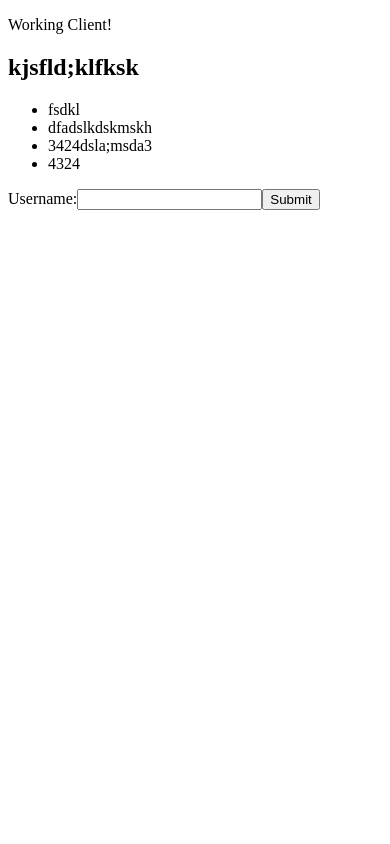
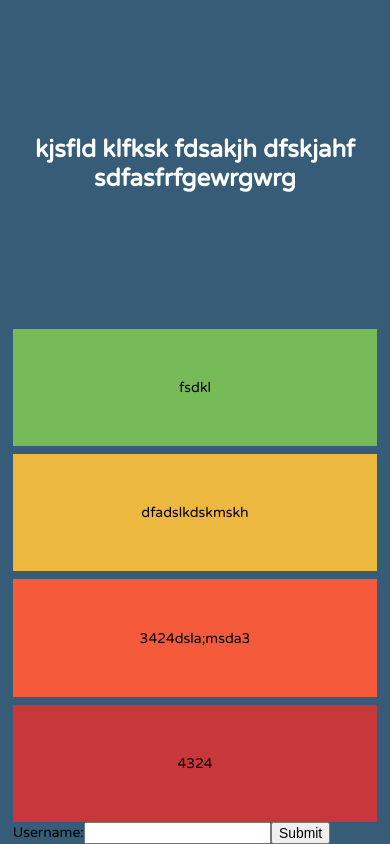
Before and after one commit to Quizster/quiz, a React app: page / in a window 390 px wide. Both pictures are taken after a click on the element "Client". Built offline with nearby package versions, Linux system fonts and the light colour scheme; the HTML template or start-up script is replaced by a standard one.

Commit message:
mobile view css

```diff
--- a/src/components/App.js
+++ b/src/components/App.js
@@ -58,7 +58,7 @@ class App extends React.Component {
       quizzes: [
         {
           id: 1,
-          question: "kjsfld;klfksk",
+          question: "kjsfld klfksk fdsakjh dfskjahf sdfasfrfgewrgwrg",
           answers: {
             1: "fsdkl",
             2: "dfadslkdskmskh",
@@ -69,7 +69,7 @@ class App extends React.Component {
         },
         {
           id: 2,
-          question: "kjfdsgk",
+          question: "kjfdsgk fdksjah dskljh ds hjdskf kjsgdfkjahgfkdfs",
           answers: {
             1: "fsdkl",
             2: "dfskh",
@@ -95,7 +95,7 @@ class App extends React.Component {
 
   render() {
     return (
-      <main>
+      <main className="mainApp">
         {this.state.quizStart && (
           <Start handleClientHostDecision={this.handleClientHostDecision} />
         )}
--- a/src/components/ClientQuiz.js
+++ b/src/components/ClientQuiz.js
@@ -76,13 +76,12 @@ class ClientQuiz extends React.Component {
     console.log(this.state.incorrect);
 
     return (
-      <section>
-        <p>Working Client!</p>
-        <h1>{this.currentQuiz().question}</h1>
-        <ul>
+      <section className="clientQuiz">
+        <h1 className="clientQuiz__question">{this.currentQuiz().question}</h1>
+        <ul className="clientQuiz__answers">
           {Object.keys(this.currentQuiz().answers).map(key => (
-            <li onClick={() => this.handleAnswer(key)} key={key}>
-              {this.currentQuiz().answers[key]}
+            <li className="clientQuiz__answer" onClick={() => this.handleAnswer(key)} key={key}>
+              <p className="clientQuiz__answerText">{this.currentQuiz().answers[key]}</p>
             </li>
           ))}
         </ul>
--- a/src/styles/App.scss
+++ b/src/styles/App.scss
@@ -0,0 +1,13 @@
+@import './Reset.scss';
+@import './MainApp.scss';
+@import './ClientQuiz.scss';
+@import url('https://fonts.googleapis.com/css?family=Varela+Round');
+
+html {
+    font-family: 'Varela Round', sans-serif;
+    font-size: 16px;
+    background-color: #365C77;
+}
+
+.container {
+}
--- /dev/null
+++ b/src/styles/ClientQuiz.scss
@@ -0,0 +1,44 @@
+.clientQuiz {
+    display: grid;
+    grid-template-rows: 4fr 6fr;
+    grid-template-columns: 1fr;
+    height: 100vh;
+    &__question {
+        display: grid;
+        align-self: center;
+        font-size: 1.5rem;
+        text-align: center;
+        color: white;
+        font-weight: 900;
+    }
+    &__answers {
+        display: grid;
+        grid-gap: 0.5rem;
+        grid-template-rows: repeat(4, 1fr);
+        grid-template-columns:  1fr;
+    }
+
+    &__answer {
+        display: grid;
+        width: 100%;
+        height: 100%;
+    }
+
+    &__answer:nth-child(1) {
+        background-color: #77BB59;
+    }
+    &__answer:nth-child(2) {
+        background-color: #ECB83F;
+    }
+    &__answer:nth-child(3) {
+        background-color: #F55A3A;
+    }
+    &__answer:nth-child(4) {
+        background-color: #C8383B;
+    }
+    &__answerText {
+        display: grid;
+        align-self: center;
+        text-align: center;
+    }
+}
--- /dev/null
+++ b/src/styles/MainApp.scss
@@ -0,0 +1,5 @@
+.mainApp {
+    padding: 0 0.8rem;
+    height: 100vh;
+    width: 100vw;
+}
--- /dev/null
+++ b/src/styles/Reset.scss
@@ -0,0 +1,129 @@
+///* Let's default this puppy out
+//-------------------------------------------------------------------------------*/
+//
+html, body, body div, span, object, iframe, h1, h2, h3, h4, h5, h6, p, blockquote, pre, abbr, address, cite, code, del, dfn, em, img, ins, kbd, q, samp, small, strong, sub, sup, var, b, i, dl, dt, dd, ol, ul, li, fieldset, form, label, legend, table, caption, tbody, tfoot, thead, tr, th, td, article, aside, figure, footer, header, menu, nav, section, time, mark, audio, video, details, summary {
+    margin: 0;
+    padding: 0;
+    border: 0;
+    font-size: 14px;
+    font-weight: normal;
+    vertical-align: baseline;
+    background: transparent;
+}
+
+main, article, aside, figure, footer, header, nav, section, details, summary {display: block;}
+
+/* Handle box-sizing while better addressing child elements:
+   http://css-tricks.com/inheriting-box-sizing-probably-slightly-better-best-practice/ */
+html {
+    box-sizing: border-box;
+}
+//
+*,
+*:before,
+*:after {
+    box-sizing: inherit;
+}
+
+/* consider resetting the default cursor: https://gist.github.com/murtaugh/5247154 */
+
+/* Responsive images and other embedded objects */
+/* if you don't have full control over `img` tags (if you have to overcome attributes), consider adding height: auto */
+img,
+object,
+embed {max-width: 100%;}
+
+/*
+   Note: keeping IMG here will cause problems if you're using foreground images as sprites.
+	In fact, it *will* cause problems with Google Maps' controls at small size.
+	If this is the case for you, try uncommenting the following:
+#map img {
+		max-width: none;
+}
+*/
+
+/* force a vertical scrollbar to prevent a jumpy page */
+//html {overflow-y: scroll;}
+
+/* we use a lot of ULs that aren't bulleted.
+	you'll have to restore the bullets within content,
+	which is fine because they're probably customized anyway */
+ul {list-style: none;}
+
+blockquote, q {quotes: none;}
+
+blockquote:before,
+blockquote:after,
+q:before,
+q:after {content: ''; content: none;}
+
+a {margin: 0; padding: 0; font-size: 100%; vertical-align: baseline; background: transparent;}
+
+del {text-decoration: line-through;}
+
+abbr[title], dfn[title] {border-bottom: 1px dotted #000; cursor: help;}
+
+/* tables still need cellspacing="0" in the markup */
+table {border-collapse: separate; border-spacing: 0;}
+th {font-weight: bold; vertical-align: bottom;}
+td {font-weight: normal; vertical-align: top;}
+
+hr {display: block; height: 1px; border: 0; border-top: 1px solid #ccc; margin: 1em 0; padding: 0;}
+
+input, select {vertical-align: middle;}
+
+pre {
+    white-space: pre; /* CSS2 */
+    white-space: pre-wrap; /* CSS 2.1 */
+    white-space: pre-line; /* CSS 3 (and 2.1 as well, actually) */
+    word-wrap: break-word; /* IE */
+}
+
+input[type="radio"] {vertical-align: text-bottom;}
+input[type="checkbox"] {vertical-align: bottom;}
+.ie7 input[type="checkbox"] {vertical-align: baseline;}
+.ie6 input {vertical-align: text-bottom;}
+
+select, input, textarea {font: 99% sans-serif;}
+
+table {font-size: inherit; font: 100%;}
+
+small {font-size: 85%;}
+
+strong {font-weight: bold;}
+
+td, td img {vertical-align: top;}
+
+/* Make sure sup and sub don't mess with your line-heights http://gist.github.com/413930 */
+sub, sup {font-size: 75%; line-height: 0; position: relative;}
+sup {top: -0.5em;}
+sub {bottom: -0.25em;}
+
+/* standardize any monospaced elements */
+pre, code, kbd, samp {font-family: monospace, sans-serif;}
+
+/* hand cursor on clickable elements */
+.clickable,
+label,
+input[type=button],
+input[type=submit],
+input[type=file],
+button {cursor: pointer;}
+
+/* Webkit browsers add a 2px margin outside the chrome of form elements */
+button, input, select, textarea {margin: 0;}
+
+/* make buttons play nice in IE */
+button,
+input[type=button] {width: auto; overflow: visible;}
+
+/* scale images in IE7 more attractively */
+.ie7 img {-ms-interpolation-mode: bicubic;}
+
+/* prevent BG image flicker upon hover
+   (commented out as usage is rare, and the filter syntax messes with some pre-processors)
+.ie6 html {filter: expression(document.execCommand("BackgroundImageCache", false, true));}
+*/
+
+/* let's clear some floats */
+.clearfix:after { content: " "; display: block; clear: both; }
```
